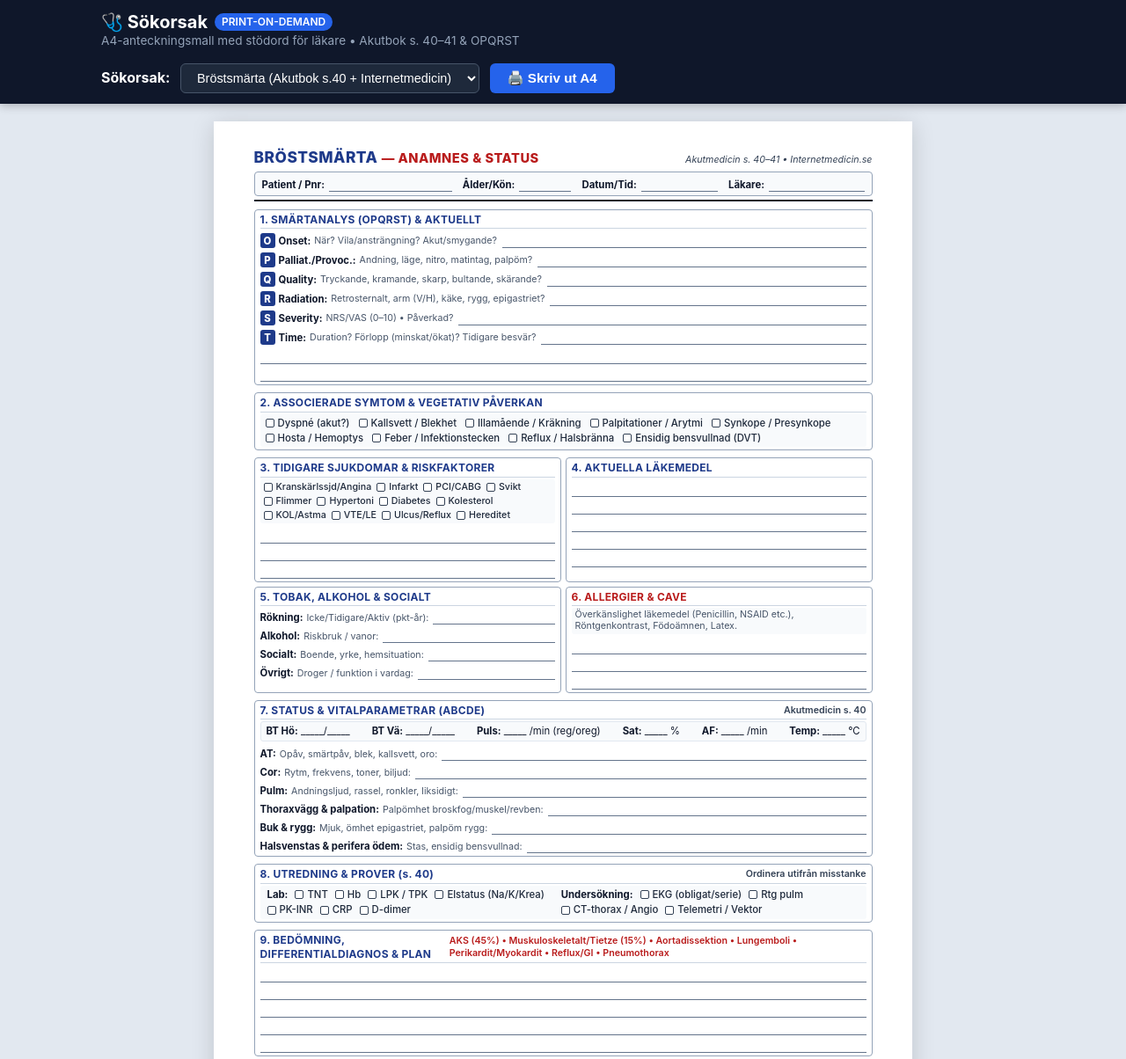
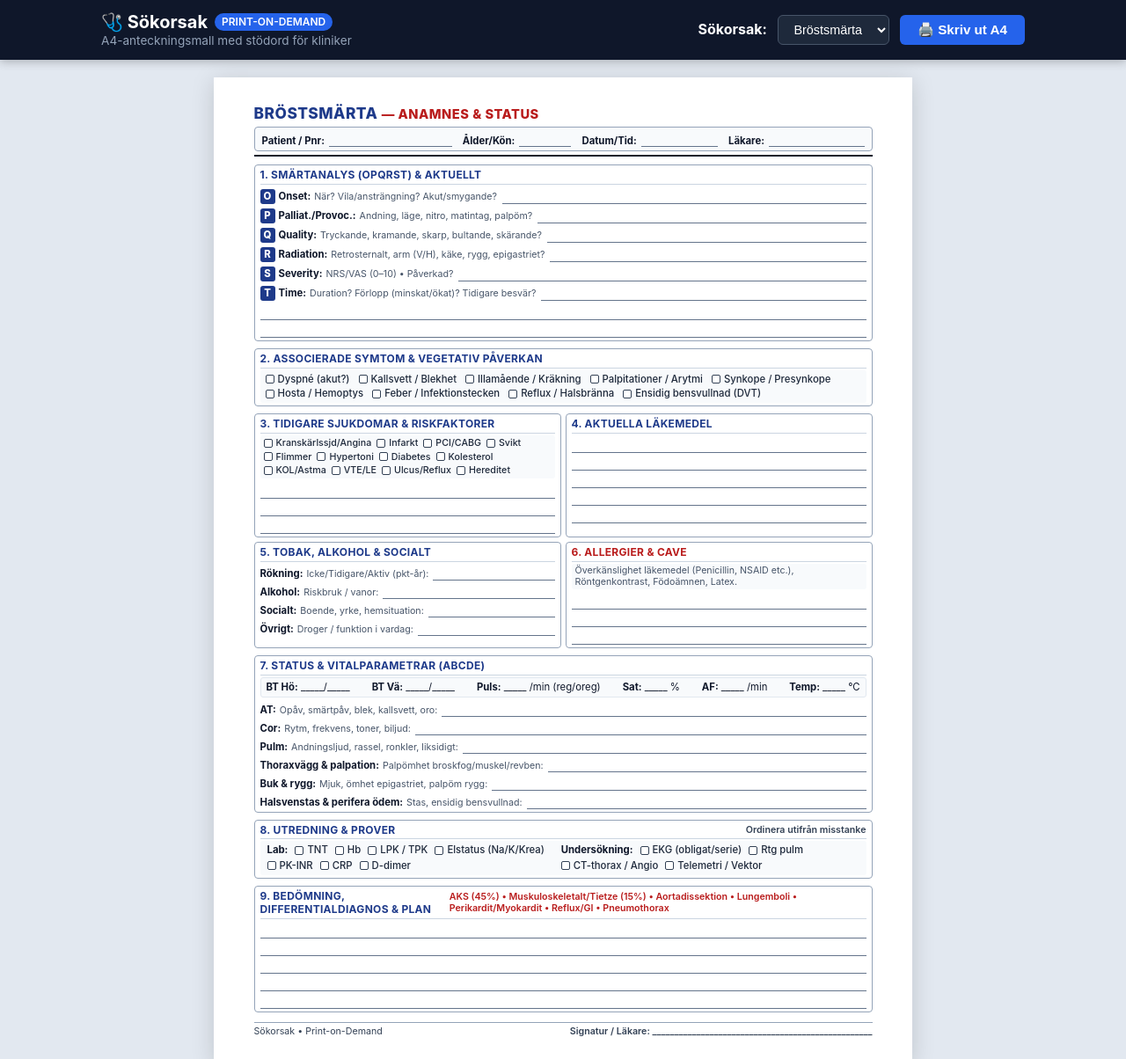
Before and after one commit to johannespaulsson/sokorsak, a plain HTML site: page index.html in a window 1280 px wide. Shown: the top 1204 px of the page at 88% size. Drawn offline with Linux system fonts and the light colour scheme.

Commit message:
Remove source references

```diff
--- a/index.html
+++ b/index.html
@@ -3,7 +3,7 @@
 <head>
   <meta charset="UTF-8">
   <meta name="viewport" content="width=device-width, initial-scale=1.0">
-  <title>Sökorsak - Print on Demand (Bröstsmärta)</title>
+  <title>Sökorsak - Print on Demand</title>
   <link rel="stylesheet" href="style.css">
 </head>
 <body>
@@ -12,12 +12,12 @@
     <div class="control-container">
       <div class="brand">
         <h1>🩺 Sökorsak <span class="tag">Print-on-Demand</span></h1>
-        <p>A4-anteckningsmall med stödord för läkare • Akutbok s. 40–41 & OPQRST</p>
+        <p>A4-anteckningsmall med stödord för kliniker</p>
       </div>
       <div class="controls">
         <label for="templateSelect"><strong>Sökorsak:</strong></label>
         <select id="templateSelect">
-          <option value="brostsmarta" selected>Bröstsmärta (Akutbok s.40 + Internetmedicin)</option>
+          <option value="brostsmarta" selected>Bröstsmärta</option>
         </select>
         <button class="btn btn-primary" onclick="window.print()">🖨️ Skriv ut A4</button>
       </div>
@@ -32,7 +32,6 @@
       <header class="sheet-header">
         <div class="header-main">
           <h2>BRÖSTSMÄRTA <span class="header-sub">— ANAMNES & STATUS</span></h2>
-          <span class="source-credit">Akutmedicin s. 40–41 • Internetmedicin.se</span>
         </div>
         <div class="patient-box">
           <div class="patient-field pnr-field">
@@ -150,7 +149,7 @@
       <!-- 3. FYRA RUTOR: TIDIGARE SJUKDOMAR, LÄKEMEDEL, SOCIALT/TOBAK/ALKOHOL, ALLERGIER -->
       <section class="form-section grid-quad-section">
 
-        <!-- Ruta A: Tidigare Sjukdomar (med bockrutor) -->
+        <!-- Ruta A: Tidigare Sjukdomar -->
         <div class="quad-col">
           <div class="section-title">
             <h3>3. TIDIGARE SJUKDOMAR & RISKFAKTORER</h3>
@@ -176,7 +175,7 @@
           </div>
         </div>
 
-        <!-- Ruta B: Läkemedel (5 rader) -->
+        <!-- Ruta B: Läkemedel -->
         <div class="quad-col">
           <div class="section-title">
             <h3>4. AKTUELLA LÄKEMEDEL</h3>
@@ -243,11 +242,10 @@
 
       </section>
 
-      <!-- 4. STATUS & VITALPARAMETRAR (Från s. 40) -->
+      <!-- 4. STATUS & VITALPARAMETRAR -->
       <section class="form-section status-section">
         <div class="section-title">
           <h3>7. STATUS & VITALPARAMETRAR (ABCDE)</h3>
-          <span class="cues-summary">Akutmedicin s. 40</span>
         </div>
 
         <!-- Vitalia-fält -->
@@ -260,7 +258,7 @@
           <div class="vital-item"><strong>Temp:</strong> _____ °C</div>
         </div>
 
-        <!-- Dedikerade statusrader för varje organ/fynd med stödord och skrivlinje -->
+        <!-- Dedikerade statusrader för varje organ/fynd -->
         <div class="status-rows">
           <div class="status-row">
             <div class="status-lbl-block">
@@ -306,10 +304,10 @@
         </div>
       </section>
 
-      <!-- 5. UTREDNING, PROVER & MONITORERING (Från s. 40) -->
+      <!-- 5. UTREDNING, PROVER & MONITORERING -->
       <section class="form-section">
         <div class="section-title">
-          <h3>8. UTREDNING & PROVER (s. 40)</h3>
+          <h3>8. UTREDNING & PROVER</h3>
           <span class="cues-summary">Ordinera utifrån misstanke</span>
         </div>
         <div class="investigation-row">
```
